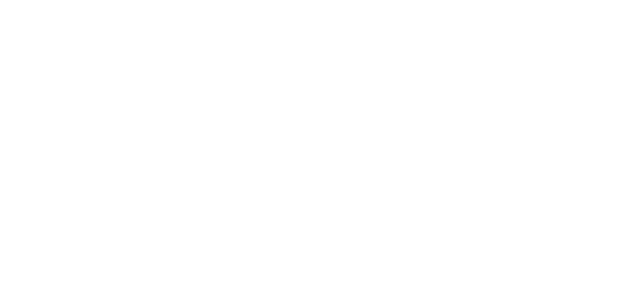
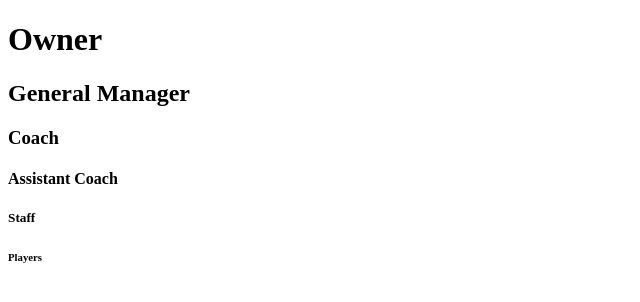
Before and after one commit to HaydenWashburn/HTML_Practice2, a plain HTML site: page index.html in a window 1280 px wide. Shown: the whole page, without its empty margins (0-640 px from the left). Drawn offline with Linux system fonts and the light colour scheme.

Commit message:
Created h1-h6

```diff
--- a/index.html
+++ b/index.html
@@ -7,6 +7,11 @@
     <title>Document</title>
 </head>
 <body>
-
+    <h1>Owner</h1>
+    <h2>General Manager</h2>
+    <h3>Coach</h3>
+    <h4>Assistant Coach</h4>
+    <h5>Staff</h5>
+    <h6>Players</h6>
 </body>
 </html>
```
